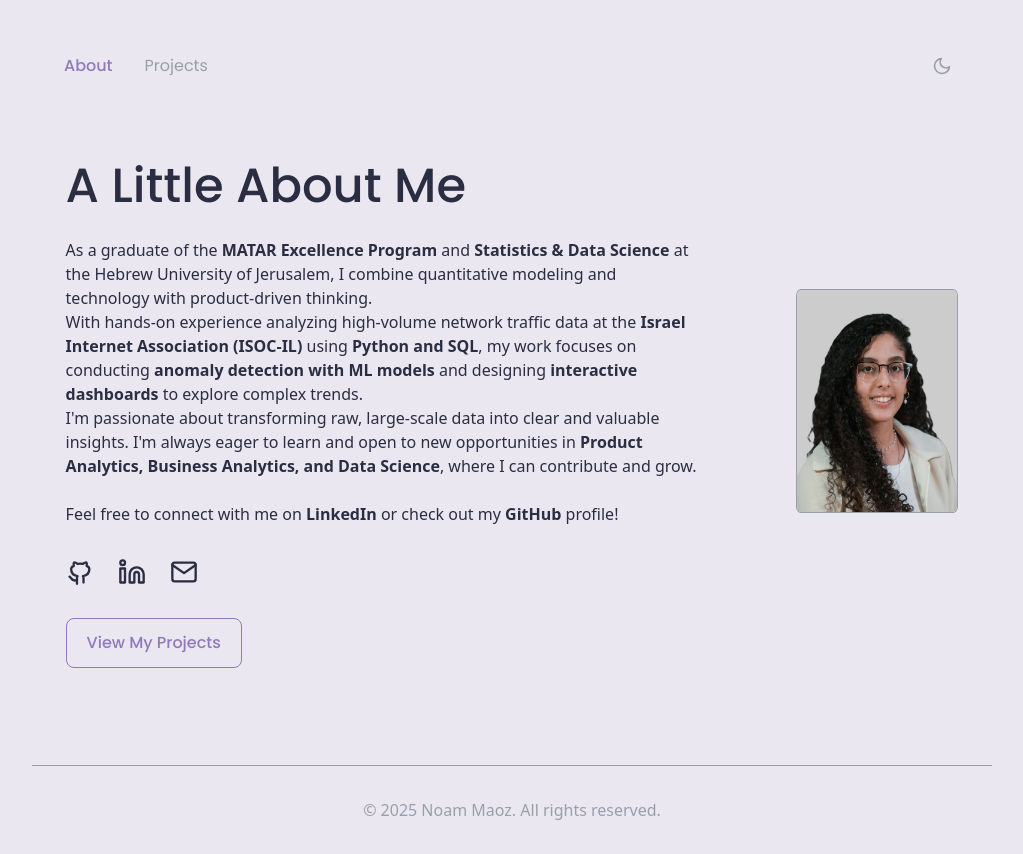
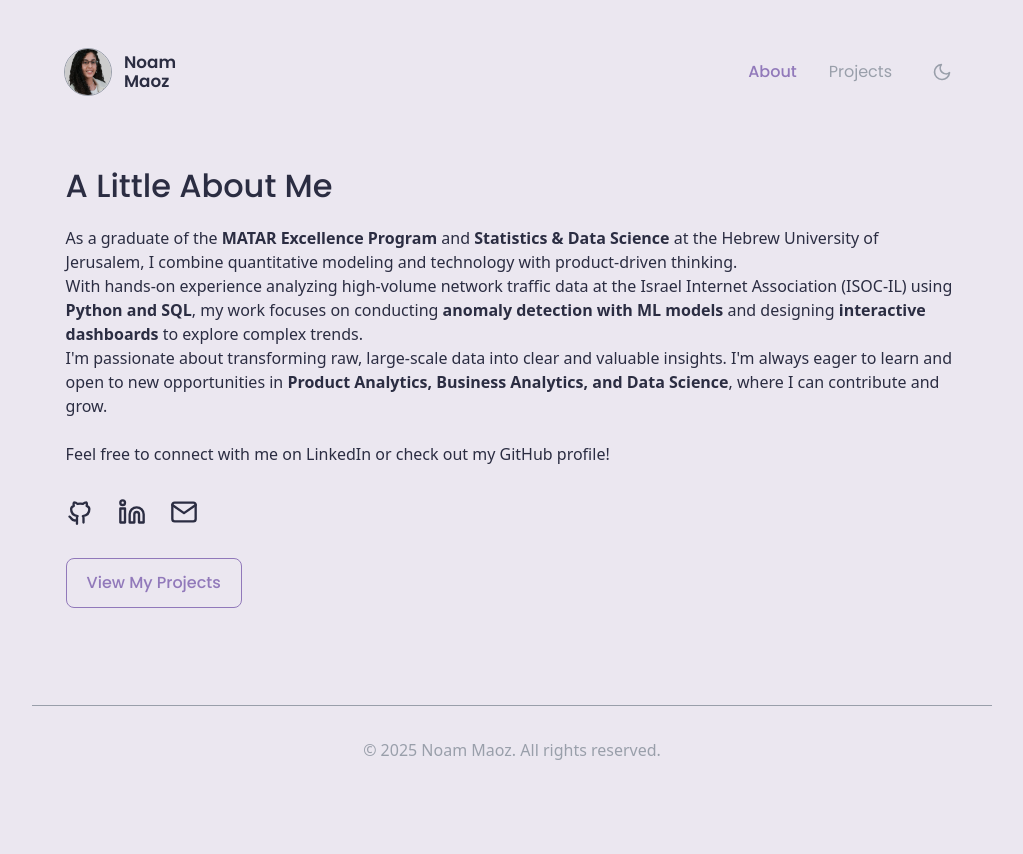
Before and after one commit to noammaoz1/noam-website, a website built with Vite: page index.html in a window 1280 px wide. Shown: the whole page, without its empty margins (128-1151 px from the left). After the commit the page ends 800 px from the top, so only its background shows below. Built offline with nearby package versions, Linux system fonts and the light colour scheme.

Commit message:
updated the location og the the profile image.

```diff
--- a/index.html
+++ b/index.html
@@ -22,6 +22,12 @@
     <!-- HEADER -->
     <header role="banner">
     <nav class="nav-bar">
+      <a href="/index.html" class="nav-brand">
+        <img src="/profile.jpg" alt="Noam Maoz" class="nav-avatar" />
+        <span class="nav-name">Noam<br />Maoz</span>
+      </a>
+
+      <div class="nav-right">
         <div class="nav-links">
           <a href="/index.html">About</a>
           <a href="/projects.html">Projects</a>
@@ -31,26 +37,23 @@
           <svg xmlns="http://www.w3.org/2000/svg" width="24" height="24" viewBox="0 0 24 24" fill="none" stroke="currentColor" stroke-width="2" stroke-linecap="round" stroke-linejoin="round"><path d="M21 12.79A9 9 0 1 1 11.21 3 7 7 0 0 0 21 12.79z"></path></svg>
         </button>
       </div>
-
     </nav>
     </header>
 
     <!-- MAIN CONTENT -->
     <main>
     <div class="about-content">
-      <img src="/profile.jpg" alt="Noam Maoz portrait" class="profile-img" />
-
       <div class="about-text">
-        <h1>A Little About Me</h1>
+        <h2>A Little About Me</h2>
         <p>As a graduate of the <strong>MATAR Excellence Program</strong> and <strong>Statistics & Data Science</strong>
           at the Hebrew University of Jerusalem, I combine quantitative modeling and
           technology with product-driven thinking. <br />
-          With hands-on experience analyzing high-volume network traffic data at the <strong>Israel Internet Association (ISOC-IL)</strong>
+          With hands-on experience analyzing high-volume network traffic data at the Israel Internet Association (ISOC-IL)
           using <strong>Python and SQL</strong>, my work focuses on conducting
           <strong>anomaly detection with ML models</strong> and designing <strong>interactive dashboards</strong> to explore complex trends. <br />
           I'm passionate about transforming raw, large-scale data into clear and valuable insights.
           I'm always eager to learn and open to new opportunities in <strong>Product Analytics, Business Analytics, and Data Science</strong>, where I can contribute and grow. <br /><br />
-          Feel free to connect with me on <strong>LinkedIn</strong> or check out my <strong>GitHub</strong> profile!
+          Feel free to connect with me on LinkedIn or check out my GitHub profile!
         </p>
 
         <!-- Contact -->
--- a/styles/main.css
+++ b/styles/main.css
@@ -182,6 +182,35 @@ footer {
     justify-content: space-between;
     gap: 2rem;
     padding: 1rem 0;
+}
+
+.nav-brand {
+  display: flex;
+  align-items: center;
+  gap: 0.75rem;
+  color: var(--color-primary);
+  text-decoration: none;
+}
+
+.nav-brand:hover {
+  color: var(--color-primary);
+}
+
+.nav-avatar {
+  width: 3rem;
+  height: 3rem;
+  border-radius: 50%;
+  object-fit: cover;
+  flex-shrink: 0;
+  border: 1px solid var(--color-secondary);
+}
+
+.nav-name {
+  font-family: var(--font-titles);
+  font-weight: 600;
+  font-size: 1.05rem;
+  line-height: 1.15;
+  color: var(--color-primary);
 }
 
 .nav-links {
```
Also changed, not shown: projects.html (+7 -0 lines). Lines whose indentation alone changed are shown as unchanged.
